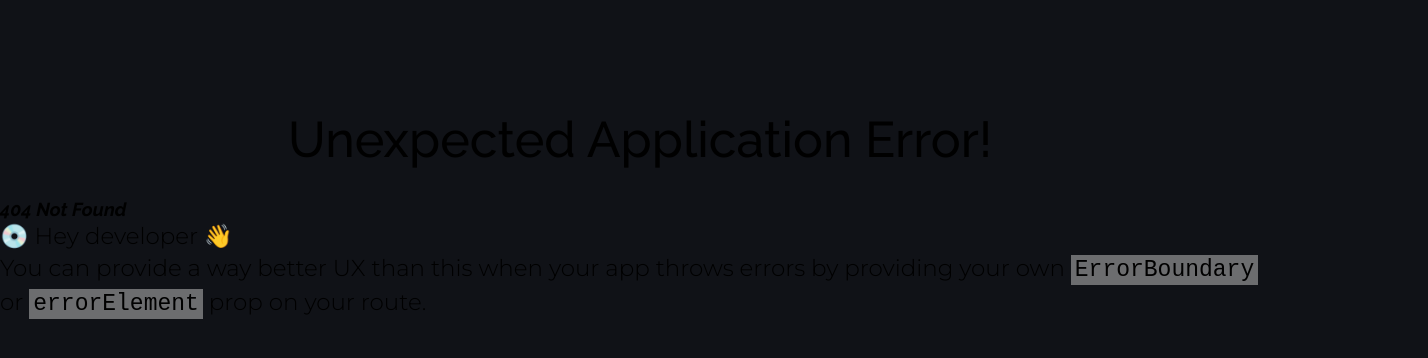
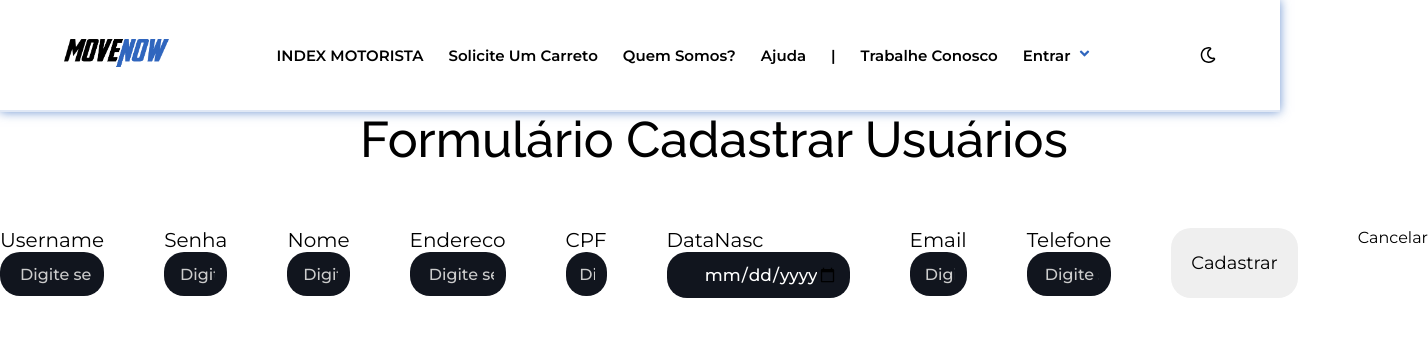
Before and after one commit to Move-Now/MoveNow, a React (Vite) app: page /addUsuario in a window 1280 px wide. Before the commit this address had no page. Shown: the top 358 px of the page, 1428 px wide, since content can reach past the window. Built offline with nearby package versions, Linux system fonts and the light colour scheme; a web font is replaced by a local one.

Commit message:
Adição do back-end no front-end feito apenas 50%

```diff
--- a/src/components/Input/Input.jsx
+++ b/src/components/Input/Input.jsx
@@ -5,7 +5,7 @@ export function Input(props) {
       <div className="wrapperInput">
         <label>{props.title}</label>
         <div className="input">
-          <input type={props.type} placeholder={props.placeholder} value={props.value} id={props.id} onChange={props.onChange} onBlur={props.onBlur} onKeyDown={props.onKeyDown} pattern={props.pattern}/>
+          <input type={props.type} placeholder={props.placeholder} value={props.value} id={props.id} onChange={props.onChange}  onKeyDown={props.onKeyDown} pattern={props.pattern} onClick={props.onClick}/>
           {props.icon} {props.icon2}
         </div>
       </div>
--- a/src/components/SecaoIndex1/SecaoIndex1.jsx
+++ b/src/components/SecaoIndex1/SecaoIndex1.jsx
@@ -41,10 +41,6 @@ export function SecaoIndex1(props) {
     <StyledSecaoIndex1>
 
       <div className="section1">
-        {/* <div className="eclipse"></div> */}
-        {/* por enquanto vamos deixar esse eclipse aqui, até encontrarmos uma maneira mais eficiente de reproduzir */}
-
-        {/* a imagem do caminhão também é provisória, até acharmos uma melhor */}
 
         <div className="wrapperContent">
           <h1>
@@ -52,10 +48,7 @@ export function SecaoIndex1(props) {
           <span> transporte</span> por nossa conta.
           </h1>
 
-          <p>
-            Se você está procurando um serviço de fretes ou carretos
-            confiável e eficiente, então você veio ao lugar certo! Não
-            deixe para depois, peça “<span>Now</span>” com a <span>MoveNow</span>.
+          <p>Se você está procurando um serviço confiável e eficiente de fretes ou carretos, então você veio ao lugar certo! Não deixe para depois, peça “<span>Now</span>” com a <span>MoveNow</span>.
           </p>
 
           <div className="wrapperButtons">
--- a/src/components/SecaoIndex2/SecaoIndex2.jsx
+++ b/src/components/SecaoIndex2/SecaoIndex2.jsx
@@ -48,49 +48,58 @@ const ButtonPrimary = styled.button`
 `;
 
 export function SecaoIndex2(props) {
-  const [originCep, setOriginCep] = useState("");
-  const [destinationCep, setDestinationCep] = useState("");
+  const [cepOrigem, setCepOrigem] = useState("");
+  const [cepDestino, setCepDestino] = useState("");
   const navigate = useNavigate();
 
   const handleOriginCepChange = (event) => {
-    setOriginCep(event.target.value);
+    setCepOrigem(event.target.value, "origem");
   };
 
   const handleDestinationCepChange = (event) => {
-    setDestinationCep(event.target.value);
+    setCepDestino(event.target.value, "destino");
   };
 
-  const searchAndStoreCep = async () => {
+  const buscarDetalhesCEP = async () => {
     try {
-      const originResponse = await axios.get(
-        `https://viacep.com.br/ws/${originCep}/json/`
+      const origemResponse = await axios.get(
+        `https://viacep.com.br/ws/${cepOrigem}/json/`
       );
-      const originData = originResponse.data;
+      const origemData = origemResponse.data;
 
-      const destinationResponse = await axios.get(
-        `https://viacep.com.br/ws/${destinationCep}/json/`
+      const destinoResponse = await axios.get(
+        `https://viacep.com.br/ws/${cepDestino}/json/`
       );
-      const destinationData = destinationResponse.data;
+      const destinoData = destinoResponse.data;
 
-      // Verificar se os CEPs são válidos
-      if (!originData.erro && !destinationData.erro) {
-        // Armazenar os CEPs no Local Storage
-        localStorage.setItem("originCep", originCep);
-        localStorage.setItem("destinationCep", destinationCep);
+      if (!origemData.erro && !destinoData.erro) {
+        localStorage.setItem("cepOrigem", cepOrigem);
+        localStorage.setItem("cepDestino", cepDestino);
         document.getElementById('cep-origin').value = "";
         document.getElementById('cep-destination').value = "";
 
         alert("Redirecionando...");
-        setOriginCep("");
-        setDestinationCep("");
+        setCepOrigem("");
+        setCepDestino("");
         navigate('/orcamento');
       }
+
     } catch (error) {
-      localStorage.removeItem("originCep")
-      localStorage.removeItem("destinationCep")
       alert("CEP inválido!");
-      console.error(error);
-      // Tratar erros de requisição
+
+      setCepOrigem("");
+      setCepDestino("");
+
+      document.getElementById("cep-origin").value = "";
+      document.getElementById("cep-destination").value = "";
+
+      localStorage.removeItem("cepOrigem");
+      localStorage.removeItem("cepDestino");
+
+      const cepInput = document.querySelector("#cep-origin");
+      if (cepInput) {
+        cepInput.focus();
+      }
     }
   };
 
@@ -105,15 +114,14 @@ export function SecaoIndex2(props) {
 
   const handleCepDestinoKeyDown = (event) => {
     if (event.key === "Enter") {
-      searchAndStoreCep()
+      buscarDetalhesCEP(cepDestino)
     }
   };
 
   return (
     <StyledSecaoIndex2>
       <div className="section2">
-        {/* <div className="eclipse"></div> */}
-        {/* por enquanto vamos deixar esse eclipse aqui, até encontrarmos uma maneira mais eficiente de reproduzir */}
+
         <div className="topIndex2">
           <h2 className="titleIndex2">Transporte de carretos e mudanças na região de São Paulo</h2>
           <p className="contentIndex2">Faça a <span>escolha certa</span> para sua mudança. Peça um <span>orçamento</span>!</p>
@@ -123,14 +131,14 @@ export function SecaoIndex2(props) {
               <p>Peça seu orçamento <span>grátis</span> <br/> e sem compromisso</p>
 
               <span className="buttonIndex2-origem">Origem:</span>
-              <input type="text" className="buttonIndex2" placeholder="CEP de origem" id="cep-origin" value={originCep}
+              <input type="number" className="buttonIndex2" placeholder="CEP de origem" id="cep-origin" value={cepOrigem}
               onChange={handleOriginCepChange} onKeyDown={handleCepOrigemKeyDown}/>
 
               <span className="buttonIndex2-origem">Destino:</span>
-              <input type="text" className="buttonIndex2" placeholder="CEP de destino" id="cep-destination" value={destinationCep}
+              <input type="number" className="buttonIndex2" placeholder="CEP de destino" id="cep-destination" value={cepDestino}
               onChange={handleDestinationCepChange} onKeyDown={handleCepDestinoKeyDown}/>
 
-              <ButtonPrimary className="buttonSection2" onClick={searchAndStoreCep}>Solicite já seu orçamento</ButtonPrimary>
+              <ButtonPrimary className="buttonSection2" onClick={buscarDetalhesCEP}>Solicite já seu orçamento</ButtonPrimary>
 
           </div>
           <img src={props.img} alt=""/>
--- a/src/main.jsx
+++ b/src/main.jsx
@@ -16,6 +16,7 @@ import { Faq } from "./pages/Faq/Faq";
 import { WorkWithUs } from "./pages/WorkWithUs/WorkWithUs";
 import { IndexDriver } from "./pages/indexDriver/indexDriver";
 import { IndexDriverDetails } from "./pages/IndexDriverDetails/IndexDriverDetails";
+import AddUsuario from "./pages/SignUpClient/AddUsuario";
 
 
 //Configurando o React Router
@@ -65,6 +66,10 @@ const router = createBrowserRouter([
         path: "orderDetails",
         element: <IndexDriverDetails />,
       },
+      {
+        path: "addUsuario",
+        element: <AddUsuario />,
+      },
     ],
   },
 ]);
--- a/src/pages/Order/Order.jsx
+++ b/src/pages/Order/Order.jsx
@@ -144,20 +144,32 @@ export function Order() {
         document.getElementById("ruaOrigem").value = "";
         document.getElementById("cidadeOrigem").value = "";
         document.getElementById("ufOrigem").value = "";
+        document.getElementById("numeroOrigem").value = "";
+
+        const cepInput = document.querySelector("#cepOrigem");
+        if (cepInput	) {
+          cepInput.focus();
+        }
       } else if (tipo === "destino") {
         setCepDestino("");
         setDetalhesDestino(null);
         document.getElementById("ruaDestino").value = "";
         document.getElementById("cidadeDestino").value = "";
         document.getElementById("ufDestino").value = "";
+        document.getElementById("numeroDestino").value = "";
+
+        const cepInput = document.querySelector("#cepDestino");
+        if (cepInput) {
+          cepInput.focus();
+        }
       }
     }
 
   };
 
   useEffect(() => {
-    const cepOrigemLocalStorage = localStorage.getItem("originCep");
-    const cepDestinoLocalStorage = localStorage.getItem("destinationCep");
+    const cepOrigemLocalStorage = localStorage.getItem("cepOrigem");
+    const cepDestinoLocalStorage = localStorage.getItem("cepDestino");
 
     if (cepOrigemLocalStorage) {
       setCepOrigem(cepOrigemLocalStorage);
@@ -170,33 +182,13 @@ export function Order() {
     }
   }, []);
 
-  const handleCepOrigemBlur = () => {
+  const handleCepOrigemKeyDown = (event) => {
+    const numeroInput = document.querySelector("#numeroOrigem");
 
-    buscarDetalhesCEP(cepOrigem, "origem");
-
-    const numeroInput = document.querySelector("#numeroOrigem");
-    if (numeroInput) {
-      numeroInput.focus();
-    }
-
-  };
-
-  const handleCepDestinoBlur = () => {
-    buscarDetalhesCEP(cepDestino, "destino");
-
-
-    const numeroInput = document.querySelector("#numeroDestino");
-    if (numeroInput) {
-      numeroInput.focus();
-    }
-
-  };
-
-  const handleCepOrigemKeyDown = (event) => {
     if (event.key === "Enter") {
       event.preventDefault();
       buscarDetalhesCEP(cepOrigem, "origem");
-      const numeroInput = document.querySelector("#numeroDestino");
+
       if (numeroInput) {
         numeroInput.focus();
       }
@@ -204,22 +196,57 @@ export function Order() {
   };
 
   const handleCepDestinoKeyDown = (event) => {
+    const numeroInput = document.querySelector("#numeroDestino");
+
     if (event.key === "Enter") {
       event.preventDefault();
       buscarDetalhesCEP(cepDestino, "destino");
-      const numeroInput = document.querySelector("#numeroDestino");
+
       if (numeroInput) {
         numeroInput.focus();
       }
     }
   };
 
-  // FUNCIONALIDADE DE ROLAR A PÁGINA AO CLICAR NO BOTÃO DE PRÓXIMO
+  // FUNCIONALIDADE DE ROLAR A PÁGINA AO CLICAR NO BOTÃO DE PRÓXIMO APENAS SE OS INPUTS DE ENDERECO TIVEREM PREENCHIDOS
+
+  const verificarInputsPreenchidosCep = () => {
+    const inputs = [
+      cepOrigem,
+      detalhesOrigem?.logradouro,
+      document.getElementById("numeroOrigem")?.value,
+      detalhesOrigem?.localidade,
+      detalhesOrigem?.uf,
+      cepDestino,
+      detalhesDestino?.logradouro,
+      document.getElementById("numeroDestino")?.value,
+      detalhesDestino?.localidade,
+      detalhesDestino?.uf
+    ];
+
+    const algumInputVazio = inputs.some(value => !value);
+    return !algumInputVazio;
+  };
 
   const sectionRef = useRef(null);
 
   const scrollToSection = () => {
-    sectionRef.current.scrollIntoView({ behavior: 'smooth' });
+    const numeroInputOrigem = document.querySelector("#numeroOrigem").value;
+    const numeroInputDestino = document.querySelector("#numeroDestino").value;
+    const cepOrigem = document.querySelector("#cepOrigem").value;
+    const cepDestino = document.querySelector("#cepDestino").value;
+
+    if (verificarInputsPreenchidosCep()) {
+      if (numeroInputOrigem == numeroInputDestino && cepOrigem == cepDestino) {
+        alert("Não é possível mudar para o mesmo endereço")
+        document.querySelector("#numeroOrigem").value = ""
+        document.querySelector("#numeroDestino").value = ""
+      } else {
+        sectionRef.current.scrollIntoView({ behavior: 'smooth' });
+      }
+    } else {
+      alert("Preencha todos os campos")
+    }
   };
 
   // FUNCIONALIDADES DE ADICIONAR ITENS NA TABELA:
@@ -271,6 +298,8 @@ export function Order() {
     }
   };
 
+  // FUNCIONALIDADE DE SOMAR O TOTAL DE ITENS, VOLUME E PESO
+
   const calcularTotal = () => {
     let volume = 0;
     let peso = 0;
@@ -289,7 +318,7 @@ export function Order() {
     calcularTotal();
   }, [itensAdicionados]);
 
-  // FUNCIONALIDADE DE MUDAR O VALOR DO SEGURA DE ACORDO COM OS ITENS
+  // FUNCIONALIDADE DE MUDAR O VALOR DO SEGURO DE ACORDO COM OS ITENS
 
   const [seguroValor, setSeguroValor] = useState(0);
 
@@ -361,7 +390,7 @@ export function Order() {
           <section id="sectionOrder">
             <h2 className="section-order-title">Informe os dados do endereço</h2>
             <p className="section-order-paragraph">
-              Solicite o seu orçamento sem compromisso.
+              Aperte <span>"enter"</span> para autocompletar seu CEP
             </p>
             <form action="">
               <div className="column">
@@ -374,7 +403,6 @@ export function Order() {
                   value={cepOrigem}
                   onKeyDown={handleCepOrigemKeyDown}
                   onChange={event => setCepOrigem(event.target.value)}
-                  onBlur={handleCepOrigemBlur}
                   icon={<BiMap className="icon" />}
                 />
                 <Input
@@ -419,7 +447,6 @@ export function Order() {
                   placeholder="00000-000"
                   value={cepDestino}
                   onKeyDown={handleCepDestinoKeyDown}
-                  onBlur={handleCepDestinoBlur}
                   onChange={event => setCepDestino(event.target.value)}
                   icon={<BiMap className="icon" />}
                 />
@@ -581,6 +608,7 @@ export function Order() {
                         <td>{item.altura * item.largura * item.comprimento / 1000000}</td>
                         <td>{item.peso}</td>
                         <td onClick={() => handleExcluirItem(index)} className="teste"><AiOutlineClose className="teste2"/></td>
+
                       </tr>
                     ))}
                   </tbody>
--- /dev/null
+++ b/src/pages/SignUpClient/AddUsuario.jsx
@@ -0,0 +1,143 @@
+import React, { useState } from "react";
+import axios from "axios";
+import { Link, useNavigate } from "react-router-dom";
+
+export default function AddUsuario() {
+
+    let navigate = useNavigate();
+
+    const [usuario, setUsuario] = useState({
+        username: "",
+        senha: "",
+        nome_completo: "",
+        endereco: "",
+        cpf: "",
+        data_nasc: "",
+        email: "",
+        telefone: "",
+    });
+
+    const { username, senha, nome_completo, endereco, cpf, data_nasc, email, telefone } = usuario
+
+    const onInputChange = (e) => {
+        setUsuario({ ...usuario, [e.target.name]: e.target.value });
+    };
+
+    const onSubmit = async (e) => {
+        e.preventDefault();
+        const response = await axios.post("http://localhost:8080/usuario", usuario);
+        console.log(response)
+        navigate("/homeusuario");
+    };
+
+    return (
+        <div className="container">
+            <div className="row">
+                <div className="col-md-6 offset-md-3 border rounded p-4 mt-2 shadow">
+                    <h2 className="text-center m-4">Formulário Cadastrar Usuários</h2>
+
+                    <form onSubmit={(e) => onSubmit(e)}>
+
+                        <div className="mb-3">
+                            <label htmlFor="Username" className="form-label">Username</label>
+                            <input
+                                className="form-control"
+                                placeholder="Digite seu usuário"
+                                type={"text"}
+                                name="username"
+                                value={username}
+                                onChange={(e) => onInputChange(e)}
+                            />
+                        </div>
+
+                        <div className="mb-3">
+                            <label htmlFor="Senha" className="form-label">Senha</label>
+                            <input
+                                className="form-control"
+                                placeholder="Digite sua senha"
+                                type={"password"}
+                                name="senha"
+                                value={senha}
+                                onChange={(e) => onInputChange(e)}
+                            />
+                        </div>
+
+                        <div className="mb-3">
+                            <label htmlFor="Nome" className="form-label">Nome</label>
+                            <input
+                                type={"text"}
+                                className="form-control"
+                                placeholder="Digite seu nome completo"
+                                name="nome_completo"
+                                value={nome_completo}
+                                onChange={(e) => onInputChange(e)}
+                            />
+                        </div>
+
+                        <div className="mb-3">
+                            <label htmlFor="Endereco" className="form-label">Endereco</label>
+                            <input
+                                type={"text"}
+                                className="form-control"
+                                placeholder="Digite seu endereço"
+                                name="endereco"
+                                value={endereco}
+                                onChange={(e) => onInputChange(e)}
+                            />
+                        </div>
+
+                        <div className="mb-3">
+                            <label htmlFor="CPF" className="form-label">CPF</label>
+                            <input
+                                type={"text"}
+                                className="form-control"
+                                placeholder="Digite seu CPF"
+                                name="cpf"
+                                value={cpf}
+                                onChange={(e) => onInputChange(e)}
+                            />
+                        </div>
+
+                        <div className="mb-3">
+                            <label htmlFor="DataNasc" className="form-label">DataNasc</label>
+                            <input
+                                type={"date"}
+                                className="form-control"
+                                placeholder="Digite sua data de nascimento"
+                                name="data_nasc"
+                                value={data_nasc}
+                                onChange={(e) => onInputChange(e)}
+                            />
+                        </div>
+
+                        <div className="mb-3">
+                            <label htmlFor="Email" className="form-label">Email</label>
+                            <input
+                                type={"mail"}
+                                className="form-control"
+                                placeholder="Digite seu e-mail"
+                                name="email"
+                                value={email}
+                                onChange={(e) => onInputChange(e)}
+                            />
+                        </div>
+
+                        <div className="mb-3">
+                            <label htmlFor="Telefone" className="form-label">Telefone</label>
+                            <input
+                                type={"tel"}
+                                className="form-control"
+                                placeholder="Digite seu telefone"
+                                name="telefone"
+                                value={telefone}
+                                onChange={(e) => onInputChange(e)}
+                            />
+                        </div>
+                        <button className="btn btn-outline-success">Cadastrar</button>
+                        <Link className="btn btn-outline-danger mx-2"to={"/homeusuario"}>Cancelar</Link>
+                    </form>
+                </div>
+            </div>
+        </div>
+    );
+};
--- a/src/pages/SignUpClient/index.jsx
+++ b/src/pages/SignUpClient/index.jsx
@@ -1,14 +1,13 @@
 import React, { useState } from "react";
 import styled from "styled-components";
-import { Input } from "../../components/Input/Input";
 import { AiFillEye } from "react-icons/ai";
 import { BsPersonCircle } from "react-icons/bs";
 import { BsEnvelopeFill } from "react-icons/bs";
 import { BsTelephoneFill } from "react-icons/bs";
 import { BsPersonVcardFill } from "react-icons/bs";
 import { BiLock } from "react-icons/bi";
-
-import { Link } from "react-router-dom";
+import axios from "axios";
+import { Link, useNavigate } from "react-router-dom";
 
 const StyledSignUp = styled.div`
   #SignUpClientMain {
@@ -78,6 +77,31 @@ export function SignUpClient() {
     setShowPassword(!showPassword);
   };
 
+  let navigate = useNavigate();
+
+  const [usuario, setUsuario] = useState({
+    username: "",
+    senha: "",
+    nome_completo: "",
+    endereco: "",
+    cpf: "",
+    data_nasc: "",
+    email: "",
+    telefone: "",
+  });
+
+  const { username, senha, nome_completo, endereco, cpf, data_nasc, email, telefone } = usuario
+
+  const onInputChange = (e) => {
+    setUsuario({ ...usuario, [e.target.name]: e.target.value });
+  };
+
+  const onSubmit = async (e) => {
+    e.preventDefault();
+    const response = await axios.post("http://localhost:8080/usuario", usuario);
+    console.log(response)
+  };
+
   return (
     <StyledSignUp>
       <main id="SignUpClientMain">
@@ -87,25 +111,60 @@ export function SignUpClient() {
           </Link>
           <ButtonPrimary className="buttonCadastrar">Cadastrar</ButtonPrimary>
         </div>
-        <form action="">
+        <form onSubmit={(e) => onSubmit(e)} id="SignUpForm">
           <div className="column">
-            <Input
+            <label>Username</label>
+            <input
+              type={"text"}
+              name="username"
+              value={username}
+
+              onChange={(e) => onInputChange(e)}
+              placeholder="Username"
+              />
+              <label>Nome Completo</label>
+             <input
               title="Nome Completo"
-              type="text"
+              type={"text"}
+              name="nome_completo"
+              value={nome_completo}
+              onChange={(e) => onInputChange(e)}
               placeholder="Nome"
-              icon={<BsPersonCircle className="icon" />}
             />
-            <Input
+              <label>CEP</label>
+             <input
+              title="Endereço"
+              type={"text"}
+              name="endereco"
+              value={endereco}
+              onChange={(e) => onInputChange(e)}
+              placeholder="Endereço"
+            />
+            <label>Data de Nascimento</label>
+             <input
+              title="Data de nascimento"
+              type={"date"}
+              name="data_nasc"
+              value={data_nasc}
+              onChange={(e) => onInputChange(e)}
+              placeholder="Data de nascimento"
+            />
+            <label>E-mail</label>
+            <input
               title="Email"
-              type="email"
+              type={"mail"}
+              name="email"
+              value={email}
+              onChange={(e) => onInputChange(e)}
               placeholder="Email"
-              icon={<BsEnvelopeFill className="icon" />}
             />
-            <Input
+            <input
               title="CPF"
-              type="number"
+              type={"number"}
+              name="cpf"
+              value={cpf}
+              onChange={(e) => onInputChange(e)}
               placeholder="000.000.000-00"
-              icon={<BsPersonVcardFill className="icon" />}
             />
             <p className="contentLinks">
               Já possui uma conta?{" "}
@@ -115,17 +174,22 @@ export function SignUpClient() {
             </p>
           </div>
           <div className="column">
-          <Input
+            <input
               title="Telefone"
-              type="tel"
+              type={"tel"}
+              name="telefone"
+              value={telefone}
+              onChange={(e) => onInputChange(e)}
               placeholder="00 00000-0000"
-              icon={<BsTelephoneFill className="icon" />}
             />
-            <Input
+            <input
               title="Senha"
               type={showPassword ? "text" : "password"}
+              name="senha"
+              value={senha}
+              onChange={(e) => onInputChange(e)}
               placeholder="Senha"
-              icon={<BiLock className="icon" />}
+
               icon2={
                 <AiFillEye
                   className="icon2"
@@ -134,11 +198,11 @@ export function SignUpClient() {
                 />
               }
             />
-            <Input
+            <input
               title="Confirme sua Senha"
               type={showPassword ? "text" : "password"}
               placeholder="Confirme a senha..."
-              icon={<BiLock className="icon" />}
+
             />
             <p className="contentLinks">
               Quer ser motorista?{" "}
@@ -148,7 +212,7 @@ export function SignUpClient() {
             </p>
           </div>
         </form>
-        <ButtonPrimary>Cadastrar</ButtonPrimary>
+        <button type="submit" form="SignUpForm">Cadastrar</button>
       </main>
     </StyledSignUp>
   );
```
Also changed, not shown: 1 other file (tests, documents, lock files or other folders).
